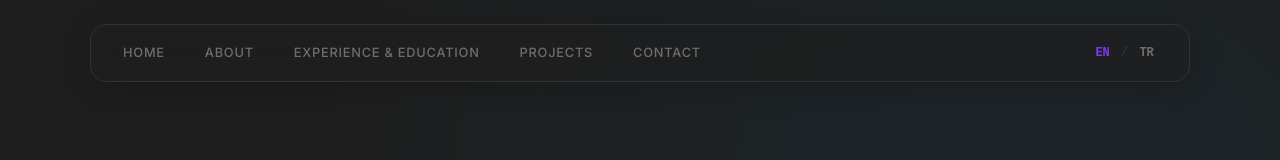
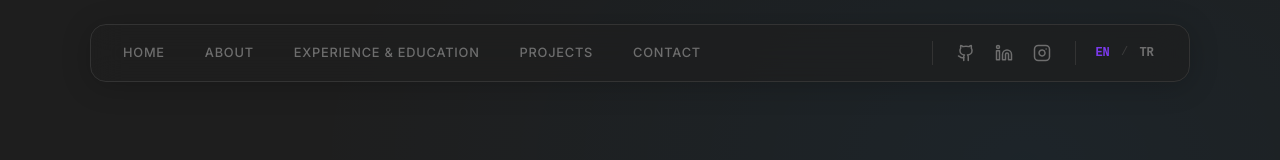
Before and after one commit to HighRadiation/web-site-portfolio, a Next.js app: page / in a window 1280 px wide. Shown: the top 160 px of the page. Built offline with nearby package versions, Linux system fonts and the light colour scheme; no server answers; the database is empty.

Commit message:
feat: add social media links to navbar

```diff
--- a/src/app/globals.css
+++ b/src/app/globals.css
@@ -131,6 +131,30 @@ h1, h2, h3, h4, .font-serif {
   gap: 0.5rem;
   min-width: 4rem;
   justify-content: flex-end;
+}
+
+.nav-socials {
+  display: flex;
+  align-items: center;
+  gap: 1.25rem;
+  padding: 0 1.5rem;
+  border-left: 1px solid var(--border-subtle);
+  border-right: 1px solid var(--border-subtle);
+  height: 1.5rem;
+  margin-right: 1rem;
+}
+
+.social-link {
+  color: var(--text-muted);
+  transition: all 0.2s ease;
+  display: flex;
+  align-items: center;
+  justify-content: center;
+}
+
+.social-link:hover {
+  color: var(--accent);
+  transform: translateY(-1px);
 }
 
 .lang-btn {
--- a/src/components/layout/Navbar.tsx
+++ b/src/components/layout/Navbar.tsx
@@ -24,6 +24,77 @@ export const Navbar = (): React.JSX.Element => {
           ))}
         </div>
 
+        <div className="nav-socials">
+          <a
+            href="https://github.com/HighRadiation"
+            target="_blank"
+            rel="noopener noreferrer"
+            className="social-link"
+            aria-label="GitHub"
+          >
+            <svg
+              xmlns="http://www.w3.org/2000/svg"
+              width="18"
+              height="18"
+              viewBox="0 0 24 24"
+              fill="none"
+              stroke="currentColor"
+              strokeWidth="2"
+              strokeLinecap="round"
+              strokeLinejoin="round"
+            >
+              <path d="M15 22v-4a4.8 4.8 0 0 0-1-3.5c3 0 6-2 6-5.5.08-1.25-.27-2.48-1-3.5.28-1.15.28-2.35 0-3.5 0 0-1 0-3 1.5-2.64-.5-5.36-.5-8 0C6 2 5 2 5 2c-.28 1.15-.28 2.35 0 3.5-.73 1.02-1.08 2.25-1 3.5 0 3.5 3 5.5 6 5.5-.39.49-.68 1.05-.85 1.65-.17.6-.22 1.23-.15 1.85v4" />
+              <path d="M9 18c-4.51 2-5-2-7-2" />
+            </svg>
+          </a>
+          <a
+            href="https://www.linkedin.com/in/bu%C4%9Fra-%C3%B6ks%C3%BCz/"
+            target="_blank"
+            rel="noopener noreferrer"
+            className="social-link"
+            aria-label="LinkedIn"
+          >
+            <svg
+              xmlns="http://www.w3.org/2000/svg"
+              width="18"
+              height="18"
+              viewBox="0 0 24 24"
+              fill="none"
+              stroke="currentColor"
+              strokeWidth="2"
+              strokeLinecap="round"
+              strokeLinejoin="round"
+            >
+              <path d="M16 8a6 6 0 0 1 6 6v7h-4v-7a2 2 0 0 0-2-2 2 2 0 0 0-2 2v7h-4v-7a6 6 0 0 1 6-6z" />
+              <rect width="4" height="12" x="2" y="9" />
+              <circle cx="4" cy="4" r="2" />
+            </svg>
+          </a>
+          <a
+            href="https://www.instagram.com/bugra._.oksuz/"
+            target="_blank"
+            rel="noopener noreferrer"
+            className="social-link"
+            aria-label="Instagram"
+          >
+            <svg
+              xmlns="http://www.w3.org/2000/svg"
+              width="18"
+              height="18"
+              viewBox="0 0 24 24"
+              fill="none"
+              stroke="currentColor"
+              strokeWidth="2"
+              strokeLinecap="round"
+              strokeLinejoin="round"
+            >
+              <rect width="20" height="20" x="2" y="2" rx="5" ry="5" />
+              <path d="M16 11.37A4 4 0 1 1 12.63 8 4 4 0 0 1 16 11.37z" />
+              <line x1="17.5" x2="17.51" y1="6.5" y2="6.5" />
+            </svg>
+          </a>
+        </div>
+
         <div className="nav-actions">
           <button
             onClick={() => setLanguage('en')}
```
